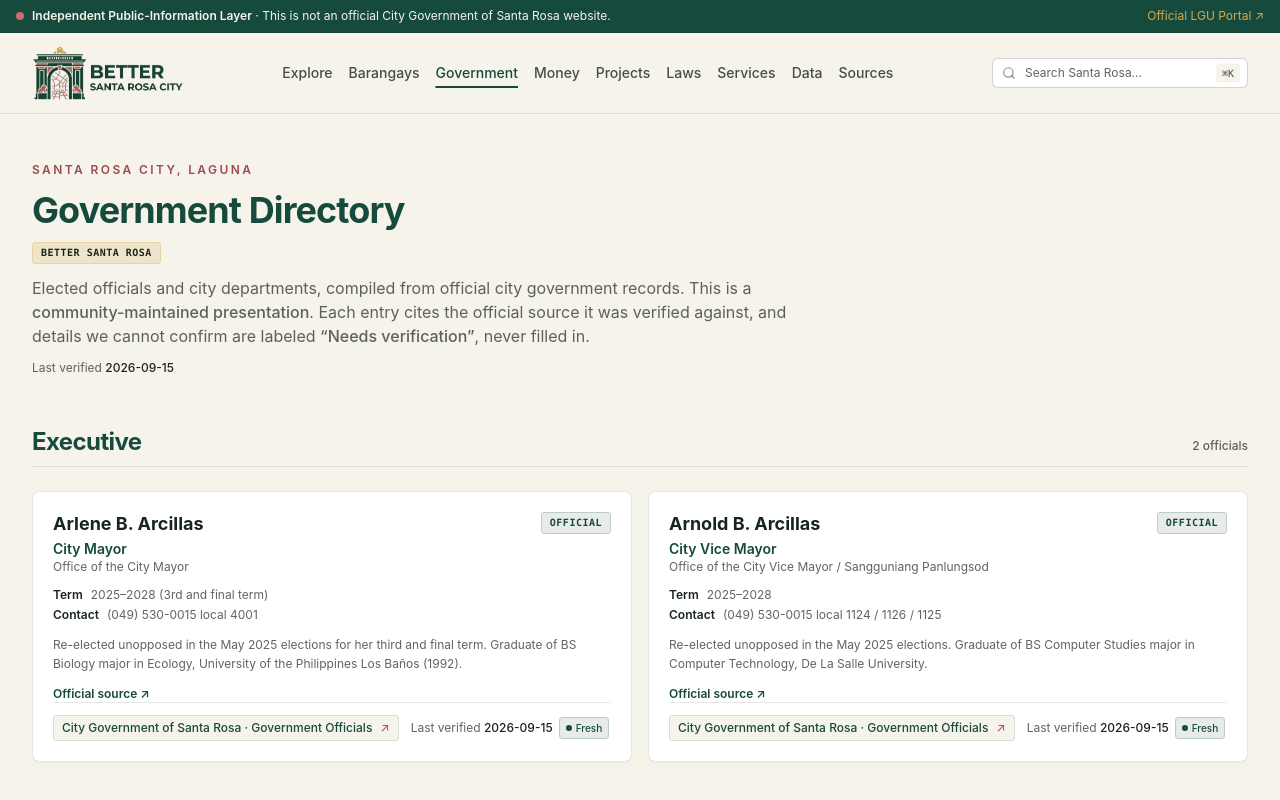
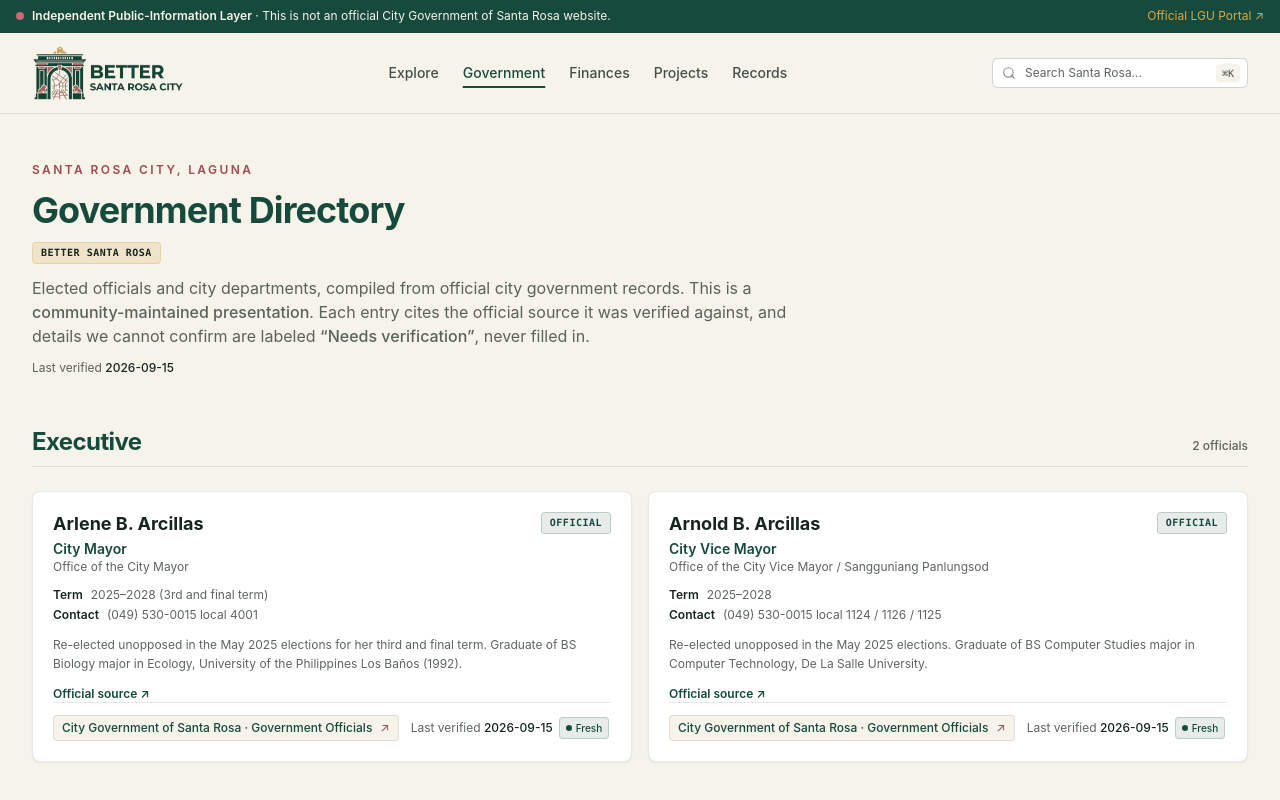
Before and after one commit to jericizon/bettersantarosacity, a Nuxt app: page /government in a window 1280 px wide. Shown: the top 800 px of the page. Built offline with nearby package versions, Linux system fonts and the light colour scheme.

Commit message:
feat(nav): restructure header into 6 pillars with grouped mobile drawer

```diff
--- a/components/civic/CivicHeader.vue
+++ b/components/civic/CivicHeader.vue
@@ -5,17 +5,51 @@ import { Search, Menu, X } from 'lucide-vue-next'
 const isMobileOpen = ref(false)
 const isScrolled = ref(false)
 const mobileToggle = ref<HTMLButtonElement | null>(null)
-const navLinks = [
-  { name: 'Explore', href: '/explore' },
+
+// Six pillars: the five below plus Search (GlobalSearch trigger / /search link).
+// `children` are secondary destinations, shown only in the mobile drawer.
+const navGroups = [
+  {
+    name: 'Explore',
+    href: '/explore',
+    children: [
+      { name: 'Map', href: '/explore' },
       { name: 'Barangays', href: '/barangays' },
-  { name: 'Government', href: '/government' },
-  { name: 'Money', href: '/money' },
-  { name: 'Projects', href: '/projects' },
+      { name: 'Places', href: '/places' },
+      { name: 'History', href: '/history' }
+    ]
+  },
+  {
+    name: 'Government',
+    href: '/government',
+    children: [
+      { name: 'Officials', href: '/government' },
+      { name: 'Departments', href: '/government#departments' },
+      { name: 'Services', href: '/services' },
+      { name: 'City Updates', href: '/updates' }
+    ]
+  },
+  {
+    name: 'Finances',
+    href: '/finances',
+    children: [
+      { name: 'Revenue', href: '/finances' },
+      { name: 'Budget', href: '/finances/budget' }
+    ]
+  },
+  { name: 'Projects', href: '/projects', children: [] },
+  {
+    name: 'Records',
+    href: '/laws',
+    children: [
       { name: 'Laws', href: '/laws' },
-  { name: 'Services', href: '/services' },
       { name: 'Data', href: '/data' },
       { name: 'Sources', href: '/sources' }
     ]
+  }
+]
+
+const navLinks = navGroups.map(({ name, href }) => ({ name, href }))
 
 function onScroll() {
   isScrolled.value = window.scrollY > 20
@@ -56,7 +90,7 @@ function closeMobile() {
         >
       </NuxtLink>
 
-      <nav aria-label="Primary" class="hidden xl:flex items-center gap-4">
+      <nav aria-label="Primary" class="hidden xl:flex items-center gap-6">
         <NuxtLink
           v-for="link in navLinks"
           :key="link.href"
@@ -93,7 +127,7 @@ function closeMobile() {
       </div>
     </div>
 
-    <!-- Mobile Drawer -->
+    <!-- Mobile Drawer: pillars with grouped secondary destinations -->
     <nav
       v-if="isMobileOpen"
       id="mobile-nav"
@@ -108,15 +142,25 @@ function closeMobile() {
       >
         Search
       </NuxtLink>
+      <div v-for="group in navGroups" :key="group.href">
         <NuxtLink
-        v-for="link in navLinks"
-        :key="link.href"
-        :to="link.href"
+          :to="group.href"
           @click="closeMobile"
-        class="flex items-center min-h-11 text-sm font-medium text-charcoal rounded-sm focus-visible:outline focus-visible:outline-2 focus-visible:outline-laguna-green"
+          class="flex items-center min-h-11 text-sm font-semibold text-charcoal rounded-sm focus-visible:outline focus-visible:outline-2 focus-visible:outline-laguna-green"
+          active-class="text-laguna-green"
         >
-        {{ link.name }}
+          {{ group.name }}
         </NuxtLink>
+        <NuxtLink
+          v-for="child in group.children"
+          :key="child.name"
+          :to="child.href"
+          @click="closeMobile"
+          class="flex items-center min-h-11 pl-4 text-sm font-medium text-charcoal/75 rounded-sm focus-visible:outline focus-visible:outline-2 focus-visible:outline-laguna-green"
+        >
+          {{ child.name }}
+        </NuxtLink>
+      </div>
     </nav>
   </header>
 </template>
--- a/pages/government/index.vue
+++ b/pages/government/index.vue
@@ -137,7 +137,7 @@ const lastVerified = officials[0]?.lastVerified ?? departments[0]?.lastVerified
     </section>
 
     <!-- Departments & Offices -->
-    <section aria-labelledby="departments-heading">
+    <section id="departments" aria-labelledby="departments-heading">
       <div class="flex items-baseline justify-between gap-2 border-b border-charcoal/10 pb-2">
         <h2 id="departments-heading" class="font-serif text-2xl font-bold tracking-tight text-laguna-green">
           Departments &amp; Offices
```
Also changed, not shown: 1 other file (tests, documents, lock files or other folders). Lines whose indentation alone changed are shown as unchanged.
